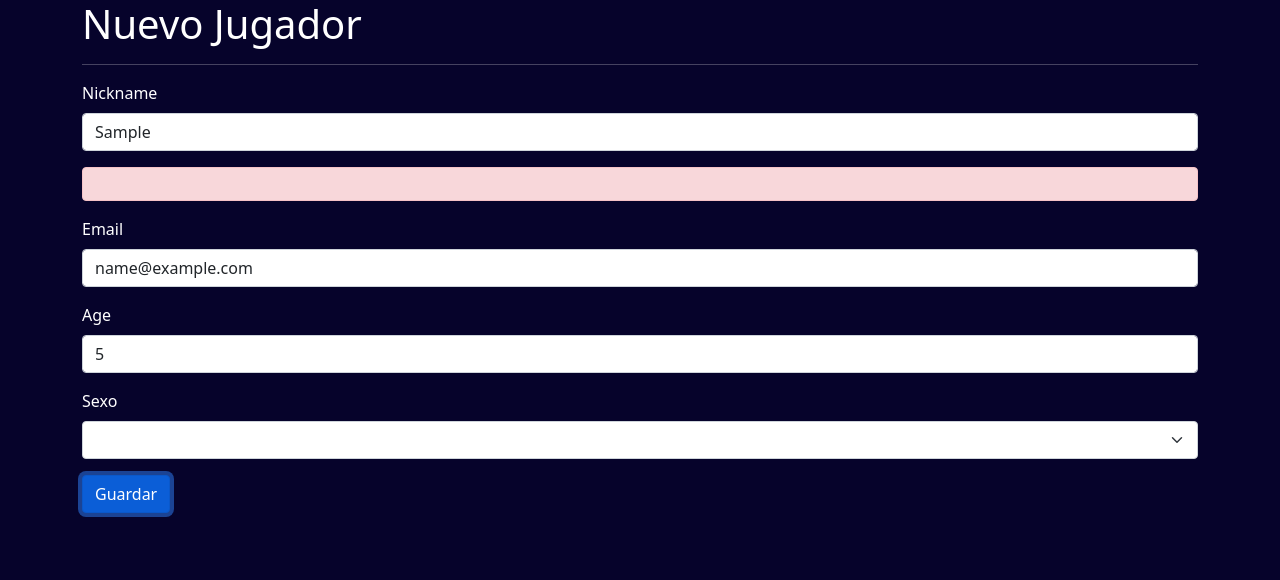
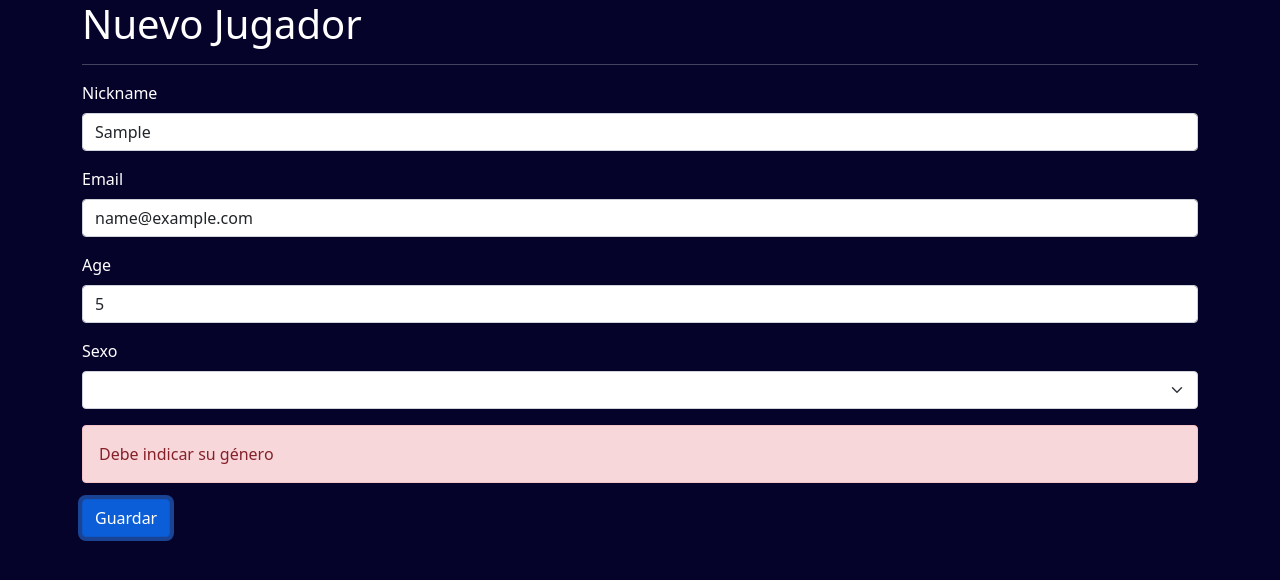
Before and after one commit to ppitacaneiro/tirvial-frontend, an Angular app: page /home in a window 1280 px wide. Both pictures are taken after typing "Sample", "name@example.com", "5" into the empty fields and a click on the button "Guardar". Shown: the top 580 px of the page. Built offline with nearby package versions, Linux system fonts and the light colour scheme; no server answers.

Commit message:
Implementado validaciones en formulario de alta de jugador

```diff
--- a/src/app/components/home/home.component.html
+++ b/src/app/components/home/home.component.html
@@ -12,7 +12,9 @@
                 required>
         </div>
         <div class="alert alert-danger"
-             role="alert">
+             role="alert"
+             *ngIf="formSubmitted && formPlayer.get('nickname').hasError('required')">
+             Debes indicar un Nickname
         </div>
         <div class="mb-3">
           <label for="email" class="form-label">Email</label>
@@ -23,6 +25,16 @@
                  [(ngModel)]="player.email"
                  required>
         </div>
+        <div class="alert alert-danger"
+              roler="alert"
+              *ngIf="formSubmitted && formPlayer.get('email').hasError('required')">
+              Debes indicar un e-mail
+        </div>
+        <div class="alert alert-danger"
+              roler="alert"
+              *ngIf="formSubmitted && formPlayer.get('email').hasError('email')">
+              El email indicado debe ser válido
+        </div>
         <div class="mb-3">
           <label for="age" class="form-label">Age</label>
           <input type="number"
@@ -31,17 +43,26 @@
                  formControlName="age"
                  [(ngModel)]="player.age">
         </div>
+        <div class="alert alert-danger"
+              roler="alert"
+              *ngIf="formSubmitted && formPlayer.get('age').hasError('required')">
+              Debe indicar la edad
+        </div>
         <div class="mb-3">
           <label for="sex" class="form-label">Sexo</label>
           <select class="form-select"
                   formControlName="sex"
                   id="sex"
                   [(ngModel)]="player.sex">
-            <option selected>Selecciona...</option>
             <option value="male">Hombre</option>
             <option value="female">Mujer</option>
           </select>
         </div>
+        <div class="alert alert-danger"
+              roler="alert"
+              *ngIf="formSubmitted && formPlayer.get('sex').hasError('required')">
+              Debe indicar su género
+        </div>
         <button type="submit" class="btn btn-primary">Guardar</button>
       </form>
 </div>
--- a/src/app/components/home/home.component.ts
+++ b/src/app/components/home/home.component.ts
@@ -13,25 +13,30 @@ export class HomeComponent implements OnInit {
 
   formPlayer:FormGroup;
   player:PlayerModel;
+  formSubmitted: boolean;
 
   constructor(private fb:FormBuilder,private playersService:PlayersService) { }
 
   ngOnInit(): void {
+    this.formSubmitted = false;
     this.player = new PlayerModel();
 
     this.formPlayer = this.fb.group({
       nickname : ['',Validators.required],
-      email : ['',Validators.email],
-      age : [''],
-      sex : ['']
+      email : ['',[Validators.required,Validators.email]],
+      age : ['',Validators.required],
+      sex : ['',Validators.required]
     });
   }
 
   onSubmit() {
-    this.playersService.register(this.player)
-    .subscribe( response => {
-      console.log(response);
-    }, (err) => { console.log(err)} )
+    this.formSubmitted = true;
+    if (this.formPlayer.valid) {
+      this.playersService.register(this.player)
+      .subscribe( response => {
+        console.log(response);
+      }, (err) => { console.log(err)} )
+    }
   }
 
 }
```
